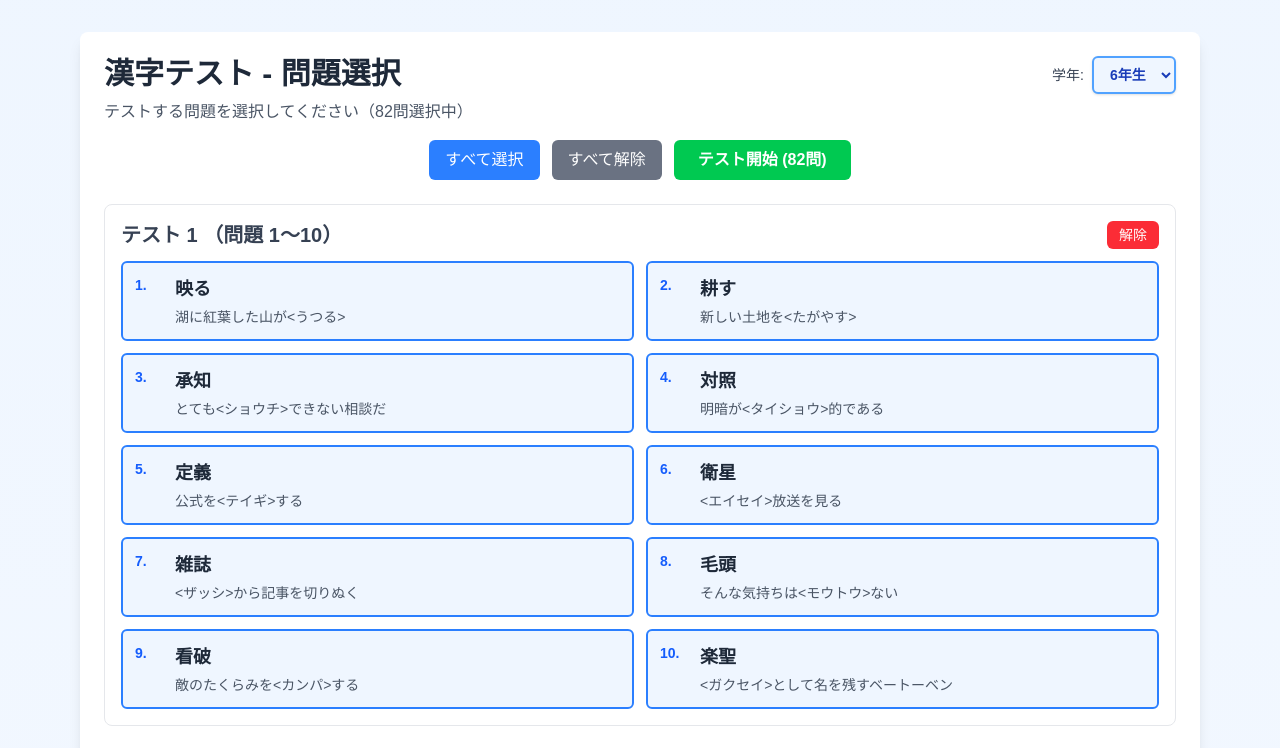
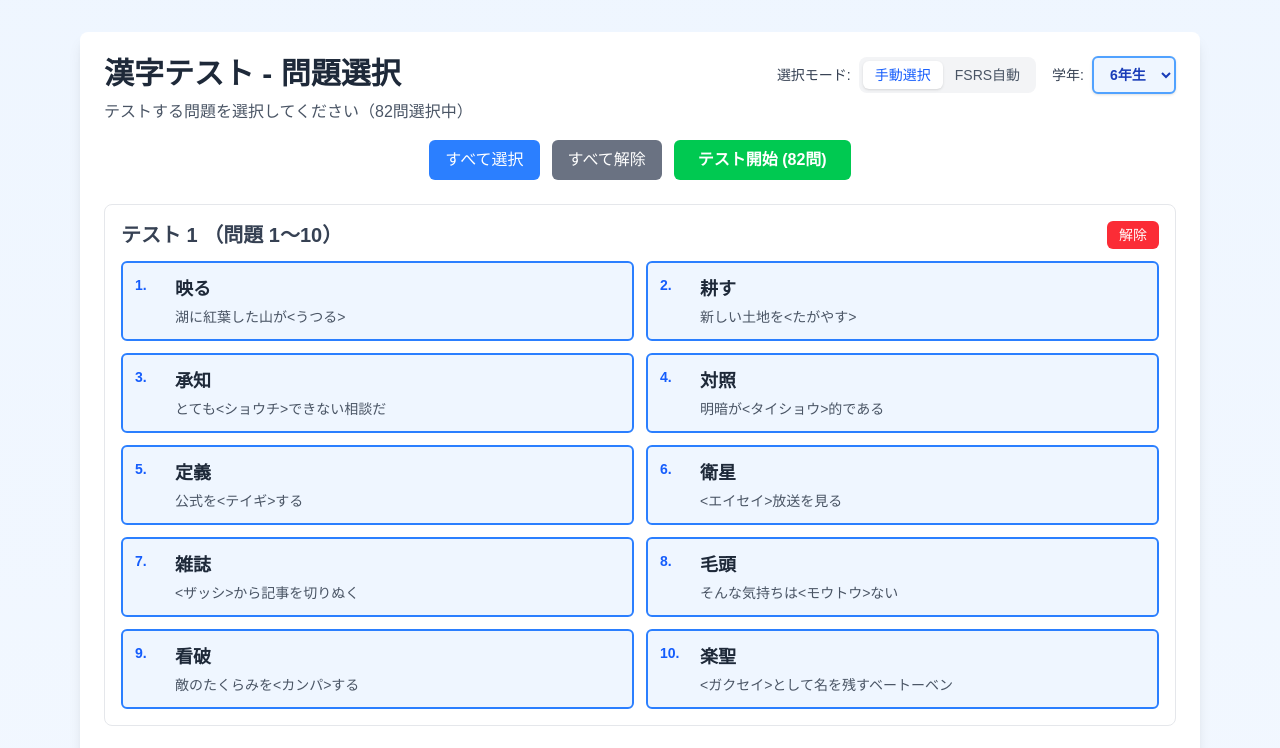
Before and after one commit to ayukatawago/kanji-study-app, a Next.js app: page / in a window 1280 px wide. Shown: the top 748 px of the page. Built offline with nearby package versions, Linux system fonts and the light colour scheme; what ts-fsrs would draw is missing.

Commit message:
Add FSRS mode to select the next questions

```diff
--- a/src/app/components/QuestionSelector.tsx
+++ b/src/app/components/QuestionSelector.tsx
@@ -1,6 +1,8 @@
 "use client";
 
+import { useState, useEffect } from "react";
 import ReviewStats from "./ReviewStats";
+import { getRecommendedQuestions } from "@/lib/fsrsScheduler";
 
 interface Question {
   id: number;
@@ -19,6 +21,8 @@ interface QuestionSelectorProps {
   onGradeChange: (grade: number) => void;
 }
 
+type SelectionMode = 'manual' | 'fsrs';
+
 export default function QuestionSelector({
   questions,
   selectedQuestions,
@@ -29,6 +33,61 @@ export default function QuestionSelector({
   currentGrade,
   onGradeChange,
 }: QuestionSelectorProps) {
+  const [mode, setMode] = useState<SelectionMode>('manual');
+
+  // Load mode preference from localStorage
+  useEffect(() => {
+    const savedMode = localStorage.getItem('selectionMode') as SelectionMode;
+    if (savedMode === 'fsrs' || savedMode === 'manual') {
+      setMode(savedMode);
+    }
+  }, []);
+
+  // Handle mode change
+  const handleModeChange = (newMode: SelectionMode) => {
+    setMode(newMode);
+    localStorage.setItem('selectionMode', newMode);
+
+    if (newMode === 'fsrs') {
+      // Auto-select FSRS recommended questions
+      const allQuestionIds = questions.map(q => q.id);
+      const recommended = getRecommendedQuestions(allQuestionIds, currentGrade, {
+        maxReviews: 20,
+        maxNew: 10,
+        totalLimit: 30
+      });
+
+      // Clear current selection
+      onDeselectAll();
+
+      // Select recommended questions
+      recommended.forEach(qId => {
+        if (!selectedQuestions.has(qId)) {
+          onToggleQuestion(qId);
+        }
+      });
+    }
+  };
+
+  // Re-select FSRS questions when grade changes in FSRS mode
+  useEffect(() => {
+    if (mode === 'fsrs') {
+      const allQuestionIds = questions.map(q => q.id);
+      const recommended = getRecommendedQuestions(allQuestionIds, currentGrade, {
+        maxReviews: 20,
+        maxNew: 10,
+        totalLimit: 30
+      });
+
+      // Clear and re-select
+      onDeselectAll();
+      recommended.forEach(qId => {
+        if (!selectedQuestions.has(qId)) {
+          onToggleQuestion(qId);
+        }
+      });
+    }
+  }, [currentGrade, mode]);
   // Group questions by test (10 questions per test)
   const testsCount = Math.ceil(questions.length / 10);
   const tests = Array.from({ length: testsCount }, (_, i) => i + 1);
@@ -71,6 +130,37 @@ export default function QuestionSelector({
               テストする問題を選択してください（{selectedQuestions.size}問選択中）
             </p>
           </div>
+          <div className="flex items-center gap-4">
+            {/* Mode Toggle */}
+            <div className="flex items-center gap-2">
+              <label className="text-sm font-medium text-gray-700">
+                選択モード:
+              </label>
+              <div className="flex bg-gray-100 rounded-lg p-1">
+                <button
+                  onClick={() => handleModeChange('manual')}
+                  className={`px-3 py-1 rounded-md text-sm font-medium transition-colors ${
+                    mode === 'manual'
+                      ? 'bg-white text-blue-600 shadow-sm'
+                      : 'text-gray-600 hover:text-gray-800'
+                  }`}
+                >
+                  手動選択
+                </button>
+                <button
+                  onClick={() => handleModeChange('fsrs')}
+                  className={`px-3 py-1 rounded-md text-sm font-medium transition-colors ${
+                    mode === 'fsrs'
+                      ? 'bg-white text-purple-600 shadow-sm'
+                      : 'text-gray-600 hover:text-gray-800'
+                  }`}
+                >
+                  FSRS自動
+                </button>
+              </div>
+            </div>
+
+            {/* Grade Select */}
             <div className="flex items-center gap-2">
               <label htmlFor="grade-select" className="text-sm font-medium text-gray-700">
                 学年:
@@ -86,18 +176,30 @@ export default function QuestionSelector({
               </select>
             </div>
           </div>
+        </div>
+
+        {/* Mode Description */}
+        {mode === 'fsrs' && (
+          <div className="mb-4 p-3 bg-purple-50 border border-purple-200 rounded-lg">
+            <p className="text-sm text-purple-800">
+              <span className="font-semibold">FSRSモード:</span> 復習が必要な問題と新規問題を自動的に選択します。問題は学習状況に基づいて最適化されています。
+            </p>
+          </div>
+        )}
 
         {/* Control buttons */}
         <div className="flex gap-3 mb-6 flex-wrap justify-center">
           <button
             onClick={onSelectAll}
-            className="px-4 py-2 bg-blue-500 text-white rounded-md hover:bg-blue-600 transition-colors"
+            disabled={mode === 'fsrs'}
+            className="px-4 py-2 bg-blue-500 text-white rounded-md hover:bg-blue-600 transition-colors disabled:bg-gray-300 disabled:cursor-not-allowed"
           >
             すべて選択
           </button>
           <button
             onClick={onDeselectAll}
-            className="px-4 py-2 bg-gray-500 text-white rounded-md hover:bg-gray-600 transition-colors"
+            disabled={mode === 'fsrs'}
+            className="px-4 py-2 bg-gray-500 text-white rounded-md hover:bg-gray-600 transition-colors disabled:bg-gray-300 disabled:cursor-not-allowed"
           >
             すべて解除
           </button>
@@ -125,8 +227,11 @@ export default function QuestionSelector({
                   </h2>
                   <button
                     onClick={() => toggleTest(testNumber)}
+                    disabled={mode === 'fsrs'}
                     className={`px-3 py-1 rounded-md text-sm transition-colors ${
-                      isTestFullySelected(testNumber)
+                      mode === 'fsrs'
+                        ? "bg-gray-300 text-gray-500 cursor-not-allowed"
+                        : isTestFullySelected(testNumber)
                         ? "bg-red-500 text-white hover:bg-red-600"
                         : "bg-blue-500 text-white hover:bg-blue-600"
                     }`}
@@ -139,9 +244,14 @@ export default function QuestionSelector({
                   {testQuestions.map((q) => (
                     <button
                       key={q.id}
-                      onClick={() => onToggleQuestion(q.id)}
+                      onClick={() => mode === 'manual' && onToggleQuestion(q.id)}
+                      disabled={mode === 'fsrs'}
                       className={`p-3 rounded-md text-left transition-colors border-2 ${
-                        selectedQuestions.has(q.id)
+                        mode === 'fsrs'
+                          ? selectedQuestions.has(q.id)
+                            ? "bg-purple-50 border-purple-400 cursor-not-allowed"
+                            : "bg-gray-50 border-gray-200 cursor-not-allowed opacity-50"
+                          : selectedQuestions.has(q.id)
                           ? "bg-blue-50 border-blue-500 hover:bg-blue-100"
                           : "bg-gray-50 border-gray-200 hover:bg-gray-100"
                       }`}
```
Lines whose indentation alone changed are shown as unchanged.
